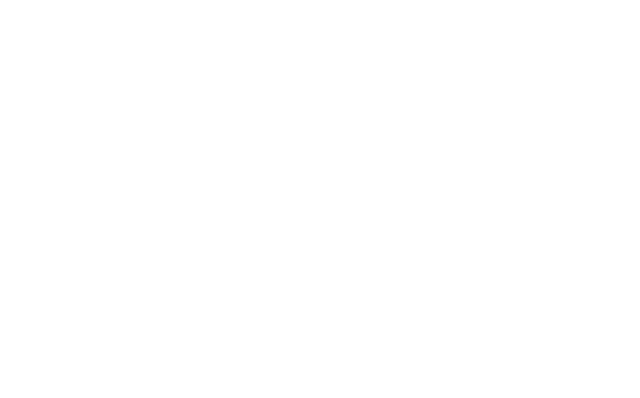
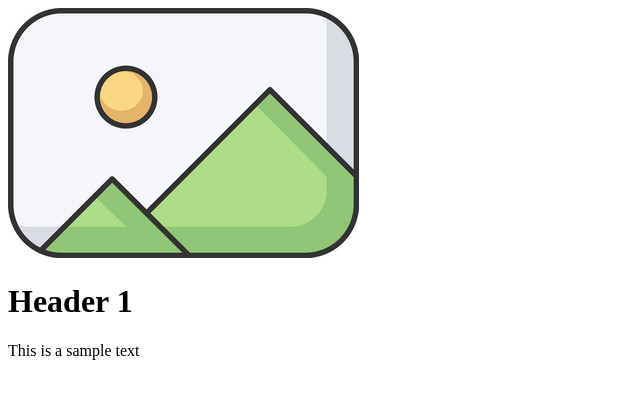
Before and after one commit to yonas-t-a/ATE-0419-14, a plain HTML site: page structure_and_style/contactus.html in a window 1280 px wide. Shown: the whole page, without its empty margins (0-640 px from the left). Drawn offline with Linux system fonts and the light colour scheme.

Commit message:
Add text on the header

```diff
--- a/structure_and_style/contactus.html
+++ b/structure_and_style/contactus.html
@@ -9,6 +9,9 @@
     <title>Contact us</title>
 </head>
 <body>
+    <img src="image/contactus.jpg" alt="contact us image placeholder">
+    <h1>Header 1</h1>
+    <p>This is a sample text </p>
 
 </body>
 </html>
```
